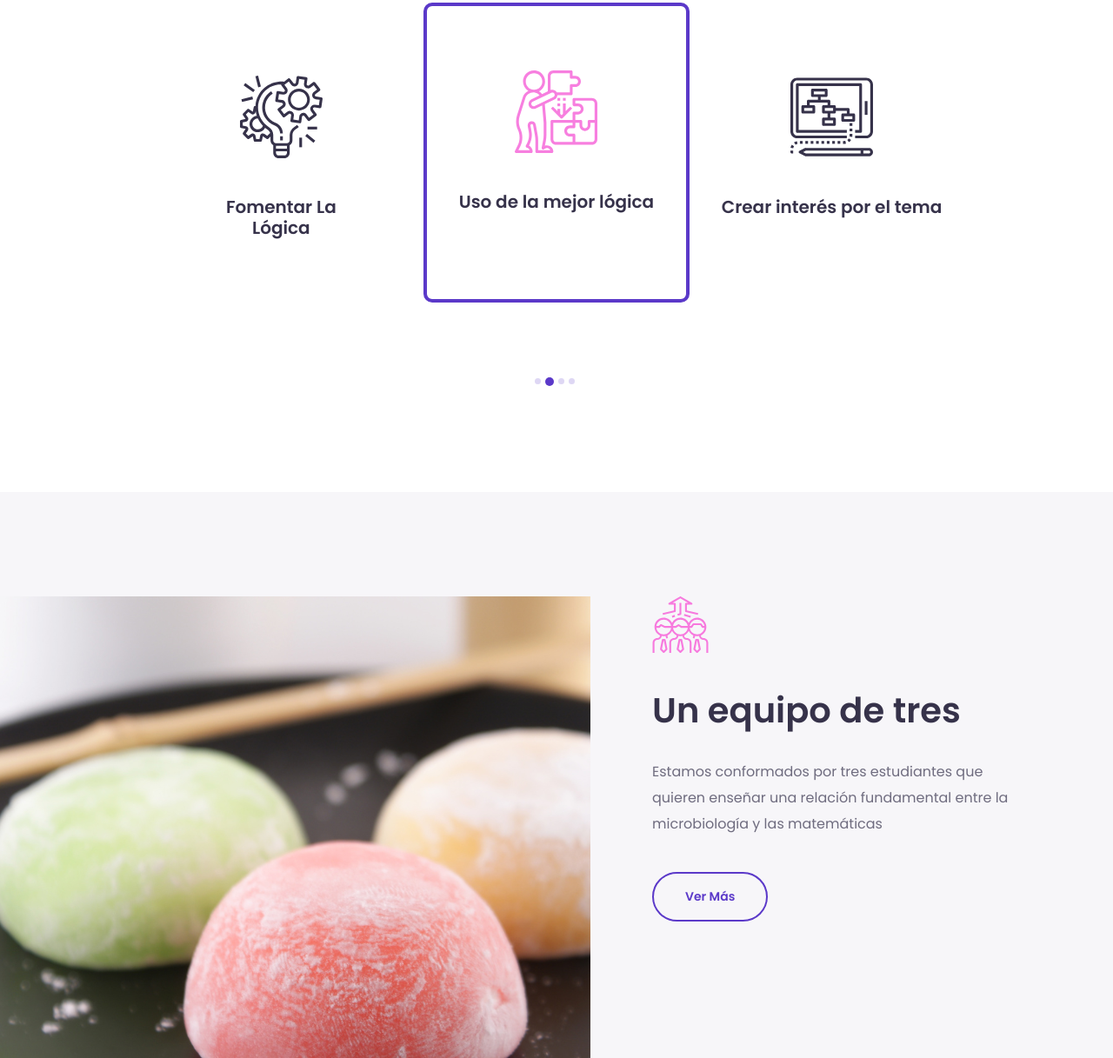
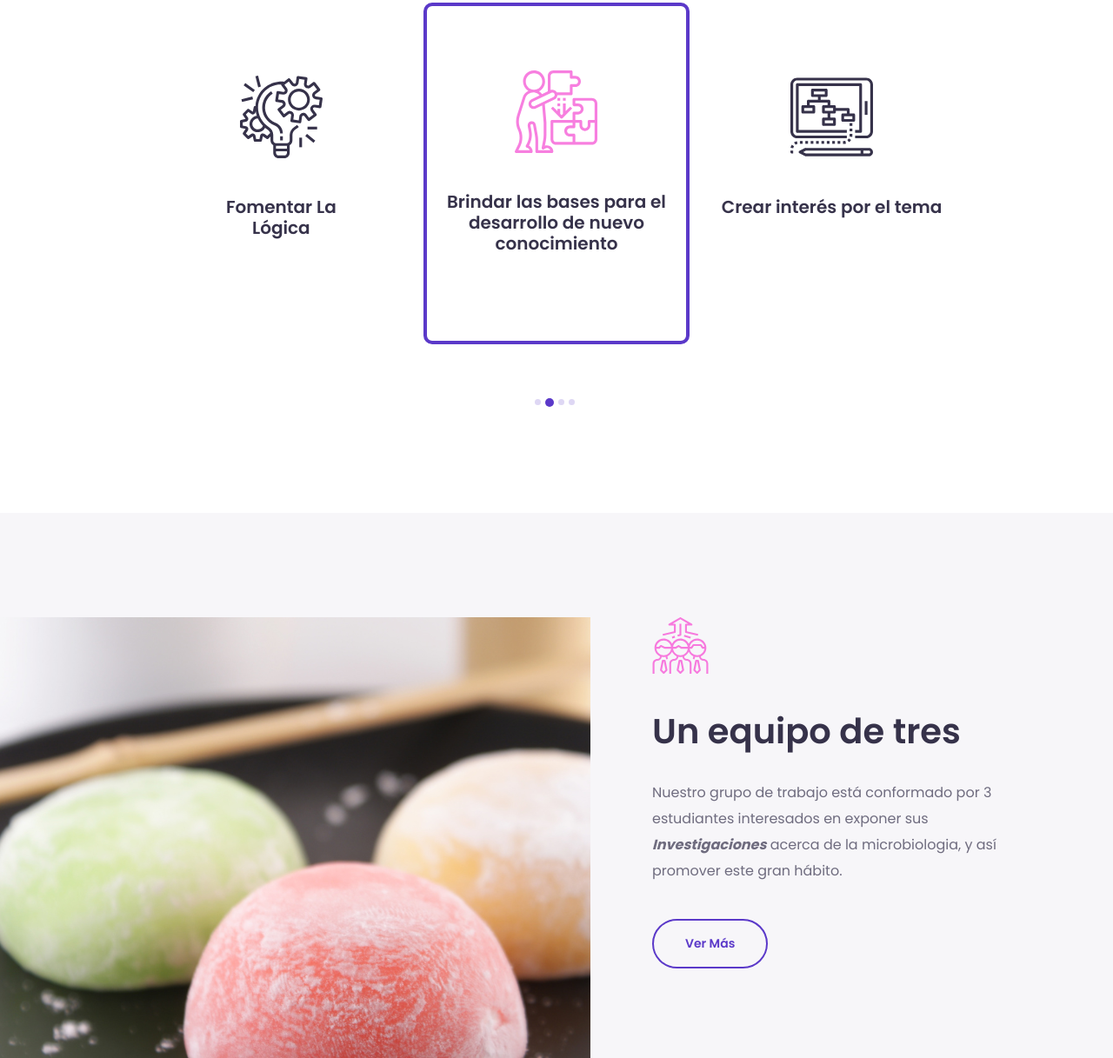
Before and after one commit to gabo152210/MicroInv, a plain HTML site: page index.html in a window 1280 px wide. Shown: the part 851-2068 px from the top of the page at 87% size. Drawn offline with Linux system fonts and the light colour scheme.

Commit message:
Index changed for good in *Objectives Part*
Going Smooth

```diff
--- a/index.html
+++ b/index.html
@@ -176,7 +176,7 @@
                         <!-- single feature inner -->
                         <div class="single-feature-inner text-center">
                             <div class="feature-icon"><img src="assets/img/icons/solution.svg" class="svg" alt=""></div>
-                            <h5>Uso de la mejor lógica</h5>
+                            <h5>Brindar las bases para el desarrollo de nuevo conocimiento</h5>
                         </div>
                         <!-- End of single feature inner -->
 
@@ -190,7 +190,7 @@
                         <!-- single feature inner -->
                         <div class="single-feature-inner text-center">
                             <div class="feature-icon"><img src="assets/img/icons/goal.svg" class="svg" alt=""></div>
-                            <h5>Creatividad de <br> Sobra</h5>
+                            <h5>Un espacio para iniciar el proceso creativo</h5>
                         </div><!-- End of single feature inner -->
                     </div>
                     <!--/.feature-carousel-->
@@ -221,8 +221,7 @@
                         </div>
                         <h2>Un equipo de tres</h2>
                         <p>
-                            Estamos conformados por tres estudiantes que quieren enseñar una relación fundamental entre
-                            la microbiología y las matemáticas
+                            Nuestro grupo de trabajo está conformado por 3 estudiantes interesados en exponer sus <b><em>Investigaciones</em></b> acerca de la microbiologia, y así promover este gran hábito.
                         </p>
                         <a href="#" class="btn">Ver Más</a>
                     </div>
```
